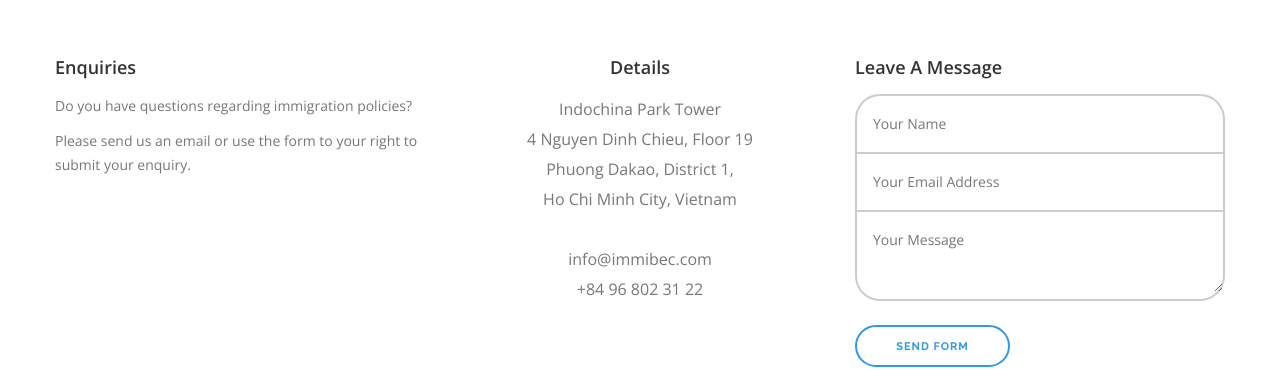
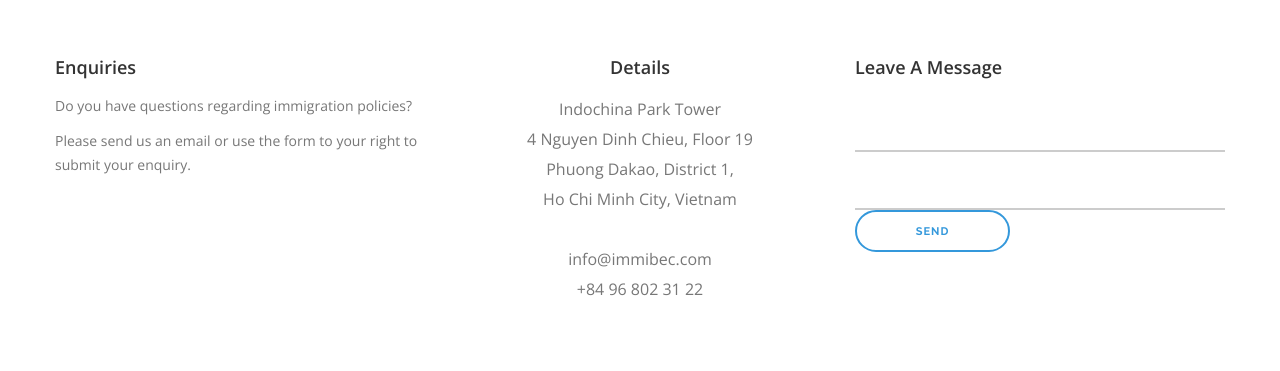
Before and after one commit to ImmibecLTD/immibec.github.io, a plain HTML site: page contact.html in a window 1280 px wide. Shown: the part 594-965 px from the top of the page. Drawn offline with nearby package versions, Linux system fonts and the light colour scheme; files that its build step writes are made by us from their sources.

Commit message:
Update contact.html

```diff
--- a/contact.html
+++ b/contact.html
@@ -116,12 +116,18 @@
 							<h5>Leave A Message</h5>
 							<div class="form-wrapper clearfix">
 								<form class="form-contact email-form">
-									<div class="inputs-wrapper">
+									<form action="https://formspree.io/entropictechnology@gmail.com" method="POST">
+									  <input type="text" name="name">
+									  <input type="email" name="_replyto">
+									  <input type="text" name="_gotcha" style="display:none" />
+									  <input type="submit" value="Send">
+									</form>
+									<!--<div class="inputs-wrapper">
 										<input class="form-name validate-required" type="text" placeholder="Your Name" name="name">
 										<input class="form-email validate-required validate-email" type="text" placeholder="Your Email Address" name="email">
 										<textarea class="form-message validate-required" name="message" placeholder="Your Message"></textarea>
-									</div>
-									<input type="submit" class="send-form" value="Send Form">
+									</div>-->
+									<!--<input type="submit" class="send-form" value="Send Form">-->
 									<div class="form-success">
 										<span class="text-white">Message sent - Thanks for your enquiry</span>
 									</div>
```
